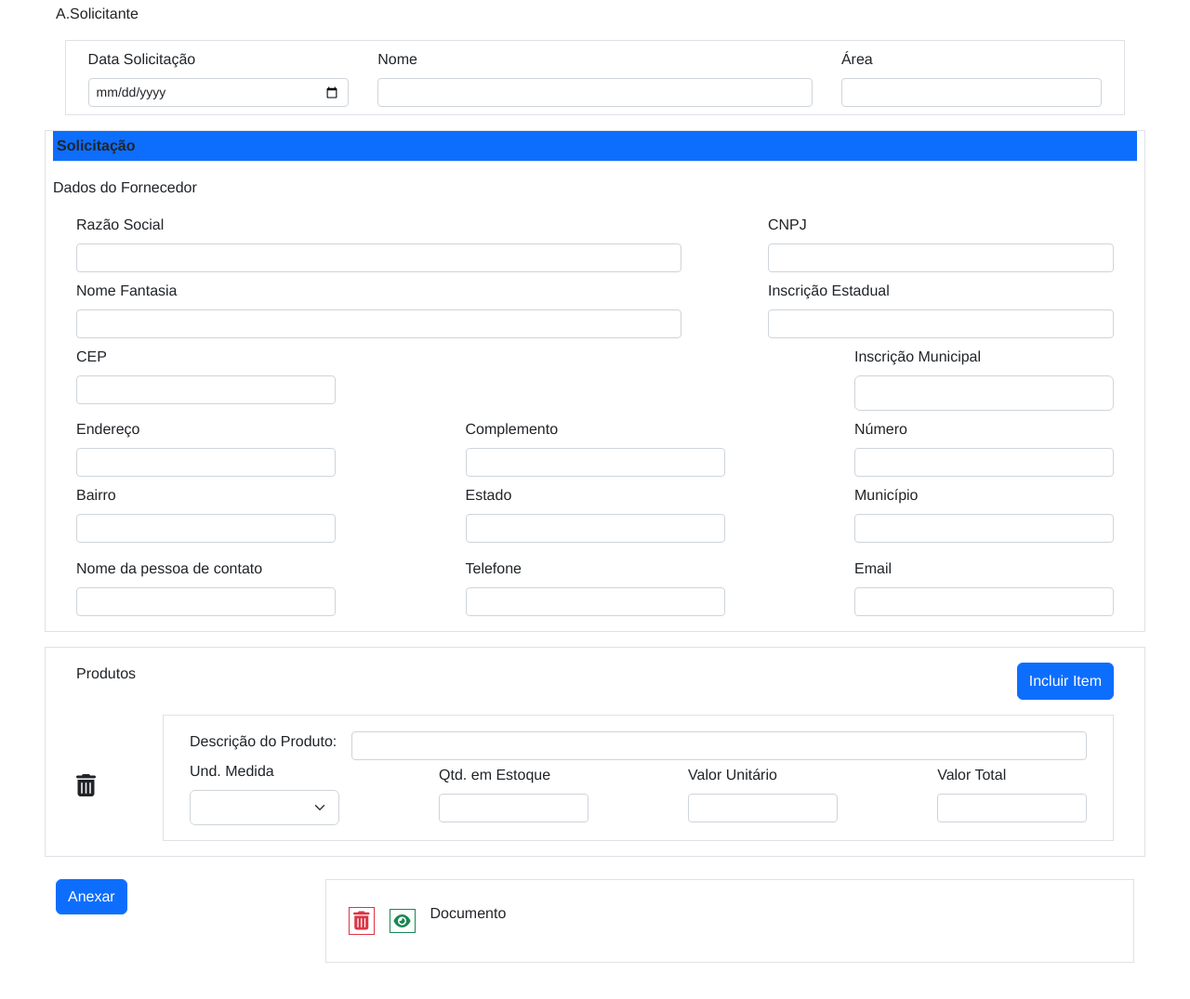
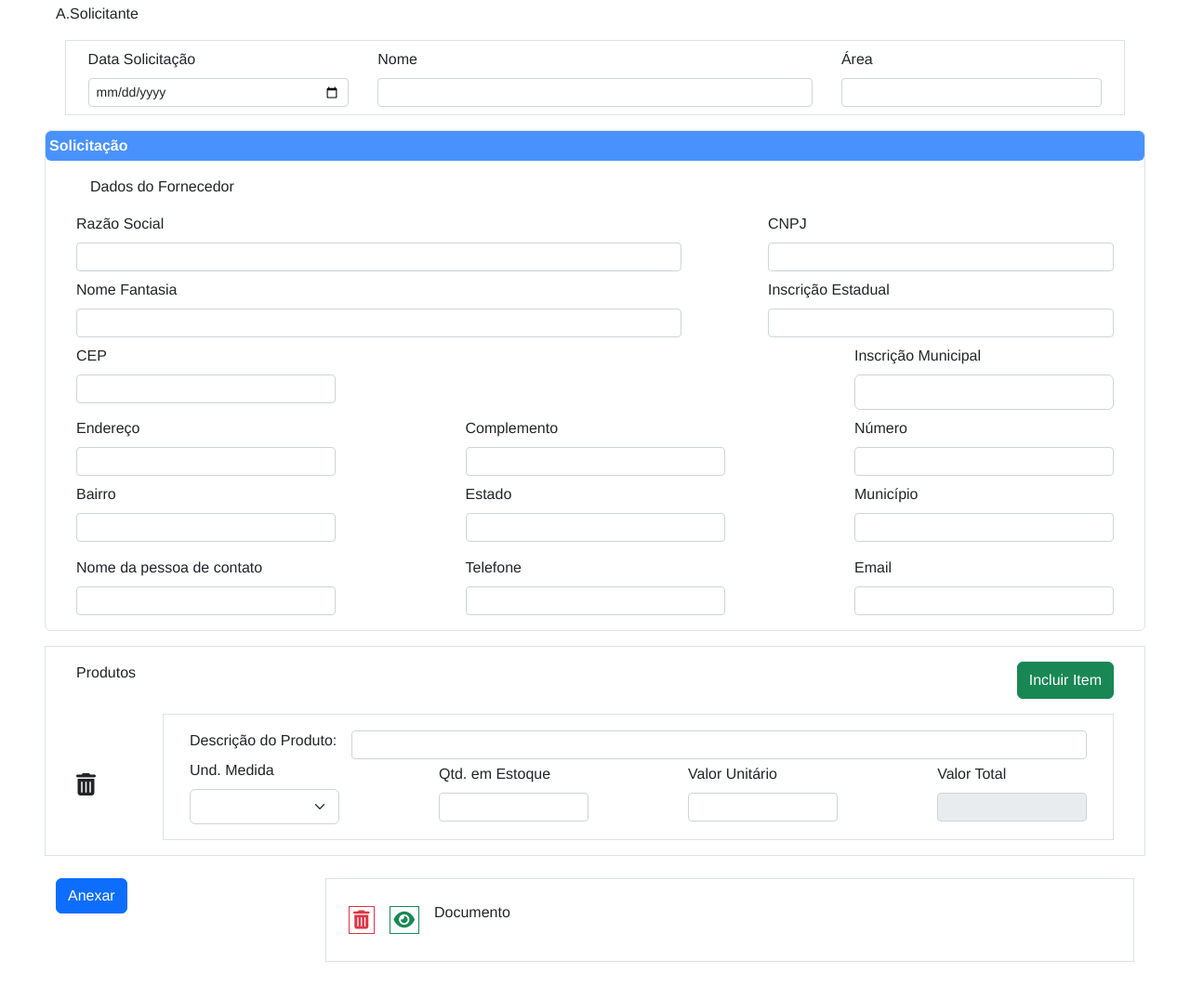
Before and after one commit to ugabb/teste-cadastro-cliente, a plain HTML site: page index.html in a window 1280 px wide. Shown: the part 109-1184 px from the top of the page at 93% size. Drawn offline with nearby package versions, Linux system fonts and the light colour scheme.

Commit message:
third commit

```diff
--- a/index.html
+++ b/index.html
@@ -43,11 +43,11 @@
             <!-- A.solicitante end -->
 
             <!-- Solicitação start -->
-            <div id="solicitacao" class="border">
-                <p class="border-bottom p-1 bg-primary fw-bold">Solicitação</p>
+            <div id="solicitacao" class="border p-0 rounded">
+                <p class="p-1 text-light bg-primary bg-opacity-75 fw-bold rounded">Solicitação</p>
 
                 <div id="dados-forn">
-                    <p>Dados do Fornecedor</p>
+                    <p class="px-5">Dados do Fornecedor</p>
 
                     <div class="container d-flex justify-content-between">
                         <div class="col-md-7">
@@ -139,7 +139,7 @@
 
                 <div class="container d-flex justify-content-between my-3">
                     <p class="">Produtos</p>
-                    <button type="button" class="btn btn-primary " onclick="addItem()">Incluir Item</button>
+                    <button type="button" class="btn btn-success " onclick="addItem()">Incluir Item</button>
                 </div>
 
 
@@ -178,8 +178,8 @@
                                         id="valor-uni">
                                 </div>
                                 <div class="col-md-2">
-                                    <label for="" class="form-label">Valor Total</label>
-                                    <input type="number" class="form-control form-control-sm" id="valor-total">
+                                    <label for="" class="form-label" >Valor Total</label>
+                                    <input type="number" class="form-control form-control-sm" id="valor-total" disabled>
                                 </div>
                             </div>
                         </div>
@@ -200,7 +200,7 @@
                 <div id="documentos" class="border w-75 p-4">
                     <div id="doc" class="d-flex align-items-center">
                         <i class="fa-solid fa-trash-can fs-5 me-3 p-1 text-danger border border-danger pointer"></i>
-                        <i class="fa-solid fa-eye me-3 p-1 text-success border border-success pointer"></i>
+                        <i class="fa-solid fa-eye fs-5 me-3 p-1 text-success border border-success pointer"></i>
                         <p class="text-center">Documento</p>
                     </div>
                 </div>
--- a/src/script.js
+++ b/src/script.js
@@ -9,6 +9,7 @@
 const addItem = () => {
 
 }
+
 
 const form = document.querySelector('#form');
 
```
